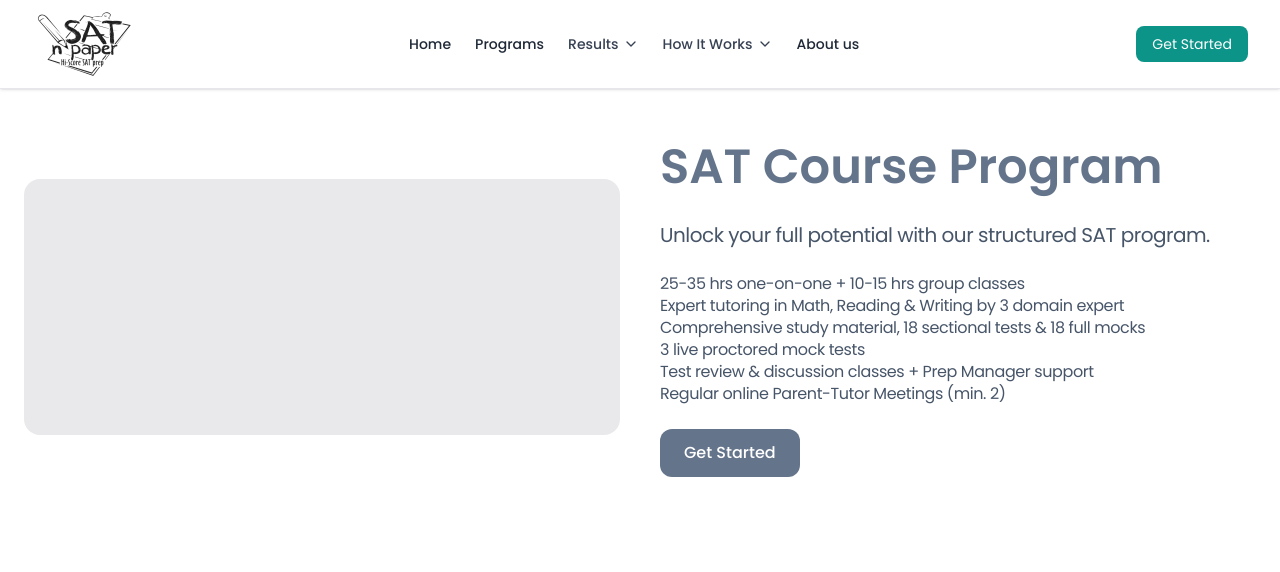
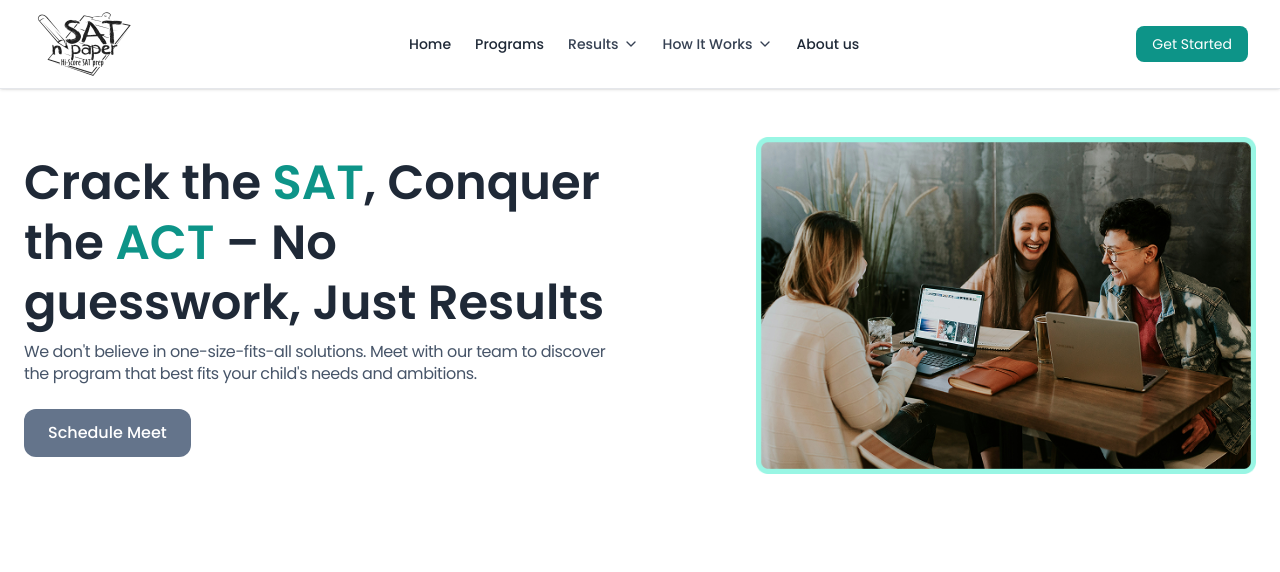
Before and after one commit to DevAashutosh007/sat-n-paper-website, a Next.js app: page / in a window 1280 px wide. Shown: the top 572 px of the page. Built offline with nearby package versions, Linux system fonts and the light colour scheme.

Commit message:
added home banner section

```diff
--- a/app/page.tsx
+++ b/app/page.tsx
@@ -4,16 +4,36 @@ import StatsCounter from "@/components/CounterComponent";
 import BannerSection from "@/components/BannerSection";
 import Header from "@/app/Header";
 import CourseProgramsPage from "./programs/page";
+import CourseBanner from "@/components/CourseBanner";
+import Image from "next/image";
+import BannerImage1 from "@/assets/images/Home/Banner-image-1 .png";
 
 export default function Home() {
   return (
     <>
       <Header />
+      <CourseBanner
+        reverse
+        title={
+          <>
+            <span className="text-link">Crack the </span>
+            <span className="text-primary">SAT</span>
+            <span className="text-link">, Conquer the </span>
+            <span className="text-primary">ACT</span>
+            <span className="text-link"> – No guesswork, Just Results</span>
+          </>
+        }
+        description={`We don't believe in one-size-fits-all solutions. Meet with our team to discover the program that best fits your child's needs and ambitions.`}
+        image={<Image src={BannerImage1} alt="Logo" width={500} height={300} />}
+        buttonText="Schedule Meet"
+      />
+
       <BannerSection />
       <StatsCounter />
       <CourseProgramsPage />
       <QuickAnswer />
       <SATPage />
+
     </>
   );
 }
--- a/components/CommonButton.tsx
+++ b/components/CommonButton.tsx
@@ -11,7 +11,7 @@ interface CommonButtonProps extends React.ButtonHTMLAttributes<HTMLButtonElement
 
 const variantClasses: Record<Exclude<ButtonVariant, "tertiary">, string> = {
   primary: "bg-primary text-primary-foreground hover:bg-primary", // Uses CSS variables
-  secondary: "bg-secondary text-secondary-foreground hover:bg-secondary",
+  secondary: "bg-secondary text-primary-foreground hover:bg-secondary",
 };
 
 const CommonButton: React.FC<CommonButtonProps> = ({
--- a/components/CourseBanner.tsx
+++ b/components/CourseBanner.tsx
@@ -2,11 +2,12 @@ import React from "react";
 import CommonButton from "./CommonButton";
 
 interface CourseBannerProps {
-  title: string;
-  subtitle: string;
+  title: any;
+  subtitle?: string;
   description: string;
   image: React.ReactNode;
   reverse?: boolean;
+  buttonText?: string;
 }
 
 const CourseBanner: React.FC<CourseBannerProps> = ({
@@ -15,6 +16,7 @@ const CourseBanner: React.FC<CourseBannerProps> = ({
   description,
   image,
   reverse = false,
+  buttonText = "Get Started",
 }) => {
   return (
     <div className="w-full px-6 py-12">
@@ -24,20 +26,23 @@ const CourseBanner: React.FC<CourseBannerProps> = ({
         } items-center justify-between gap-10 max-w-screen-xl mx-auto`}
       >
         {/* Image */}
-        <div className="w-full lg:w-1/2">{image}</div>
+        <div className="w-full lg:w-1/2 flex justify-end">{image}</div>
 
         {/* Content */}
         <div className="w-full lg:w-1/2 space-y-6">
-          <h2 className="text-4xl md:text-5xl font-semibold text-secondary font-poppins leading-tight">
+          <h2 className="text-4xl md:text-5xl !mb-2 font-semibold text-secondary font-poppins leading-tight">
             {title}
           </h2>
-          <p className="text-xl text-muted-foreground font-poppins leading-7 tracking-tight">
-            {subtitle}
-          </p>
+          {subtitle && (
+            <p className="text-xl text-muted-foreground font-poppins leading-7 tracking-tight">
+              {subtitle}
+            </p>
+          )}
+
           <p className="text-base text-muted-foreground font-poppins leading-snug tracking-tight whitespace-pre-line">
             {description}
           </p>
-          <CommonButton variant="secondary">Get Started</CommonButton>
+          <CommonButton variant="secondary">{buttonText}</CommonButton>
         </div>
       </div>
     </div>
--- a/components/TopPerformers.tsx
+++ b/components/TopPerformers.tsx
@@ -24,14 +24,14 @@ interface TopPerformersProps {
 const TopPerformers: React.FC<TopPerformersProps> = ({ data }) => {
   return (
     <div className="w-full px-4 py-8 bg-background shadow-md rounded-xl">
-      <h2 className="text-2xl font-semibold text-center mb-6 text-performer-name">
+      <h2 className="text-2xl font-semibold text-center mb-6 text-link">
         Top Performers
       </h2>
 
       {data.map((group, idx) => (
         <div key={idx} className="mb-10">
           <div className="flex items-center justify-between mb-4">
-            <h3 className="text-xl font-medium text-performer-name">{group.title}</h3>
+            <h3 className="text-xl font-medium text-link">{group.title}</h3>
             {group.tooltip && (
               <Tooltip content={group.tooltip}>
                 <Info className="w-5 h-5 text-secondary cursor-pointer" />
@@ -47,7 +47,7 @@ const TopPerformers: React.FC<TopPerformersProps> = ({ data }) => {
               >
                 {/* Left: Name and School */}
                 <div className="w-3/4 flex flex-col gap-1">
-                  <div className="text-base font-medium text-performer-name leading-snug">
+                  <div className="text-base font-medium text-link leading-snug">
                     {student.name}
                   </div>
                   <div className="text-sm text-performer-subtext truncate leading-tight">
--- a/components/ui/Tooltip.tsx
+++ b/components/ui/Tooltip.tsx
@@ -38,7 +38,7 @@ const Tooltip: React.FC<TooltipProps> = ({
       {children}
       {isVisible && (
         <div
-  className={`absolute z-50 whitespace-nowrap rounded bg-tooltip px-3 py-1 text-sm text-tooltip-foreground shadow-md transition-opacity duration-200 ${getPositionClasses()}`}
+  className={`absolute z-50 whitespace-nowrap rounded bg-tooltip px-3 py-1 text-sm text-primary-foreground shadow-md transition-opacity duration-200 ${getPositionClasses()}`}
 />
 
       )}
--- a/styles/globals.css
+++ b/styles/globals.css
@@ -4,16 +4,12 @@
 :root {
   /* Brand Colors */
   /* --color-primary: #2563eb;
-  --color-primary-foreground: #ffffff; */
+   */
 
-  --color-tooltip: #1f2937; /* gray-900 fallback */
-  --color-tooltip-foreground: #ffffff;
 
   --color-secondary: #64748b;
-  --color-secondary-foreground: #ffffff;
 
   --color-destructive: #dc2626;
-  --color-destructive-foreground: #ffffff;
 
   --color-muted: #f9fafb;
   --color-muted-foreground: #475569;
@@ -60,7 +56,6 @@
   --color-primary: #0d9488; /* CTA bg */
   --color-primary-foreground: #ffffff; /* CTA text */
 
-  --color-performer-name: #1f2937; /* gray-800 */
   --color-performer-score: #0f766e; /* teal-700 */
   --color-performer-subtext: #6b7280; /* gray-500 */
 
@@ -108,10 +103,7 @@ body {
   background-color: var(--color-background);
 }
 .bg-tooltip {
-  background-color: var(--color-tooltip);
-}
-.text-tooltip-foreground {
-  color: var(--color-tooltip-foreground);
+  background-color: var(--color-link);
 }
 .bg-banner {
   background-color: var(--color-banner);
@@ -131,19 +123,14 @@ body {
   color: var(--color-primary);
 }
 .text-primary-foreground {
-  color: var(--color-primary-foreground) !important;
+  color: var(--color-bg) !important;
 }
 .text-secondary {
   color: var(--color-secondary);
 }
-.text-secondary-foreground {
-  color: var(--color-secondary-foreground);
-}
+
 .text-destructive {
   color: var(--color-destructive);
-}
-.text-destructive-foreground {
-  color: var(--color-destructive-foreground);
 }
 .text-muted {
   color: var(--color-muted);
@@ -174,9 +161,6 @@ body {
 }
 .text-dynamic-muted {
   color: var(--color-text-muted);
-}
-.text-performer-name {
-  color: var(--color-performer-name);
 }
 .text-performer-score {
   color: var(--color-performer-score);
```
Also changed, not shown: assets/images/Home/Banner-image-1 .png (added).
